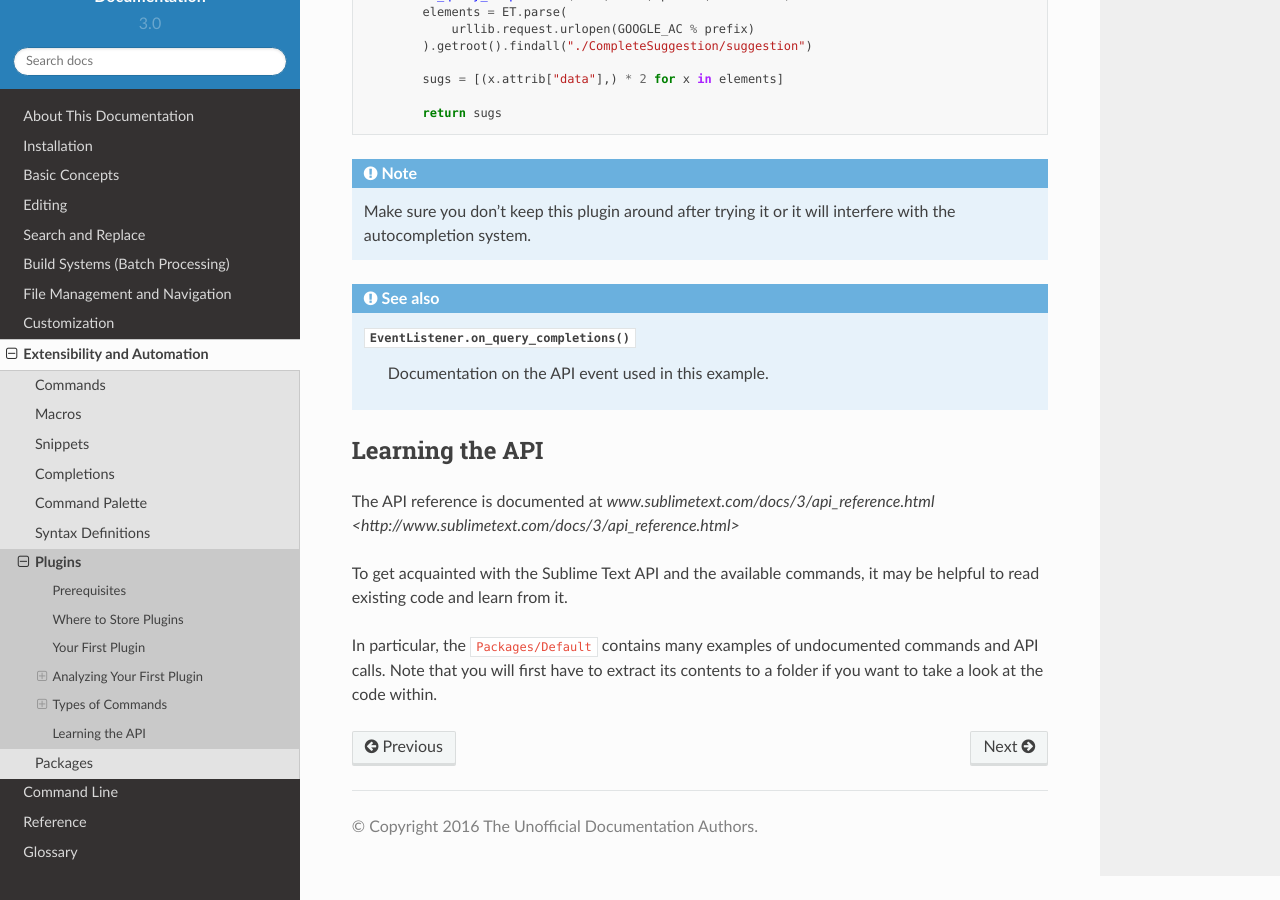
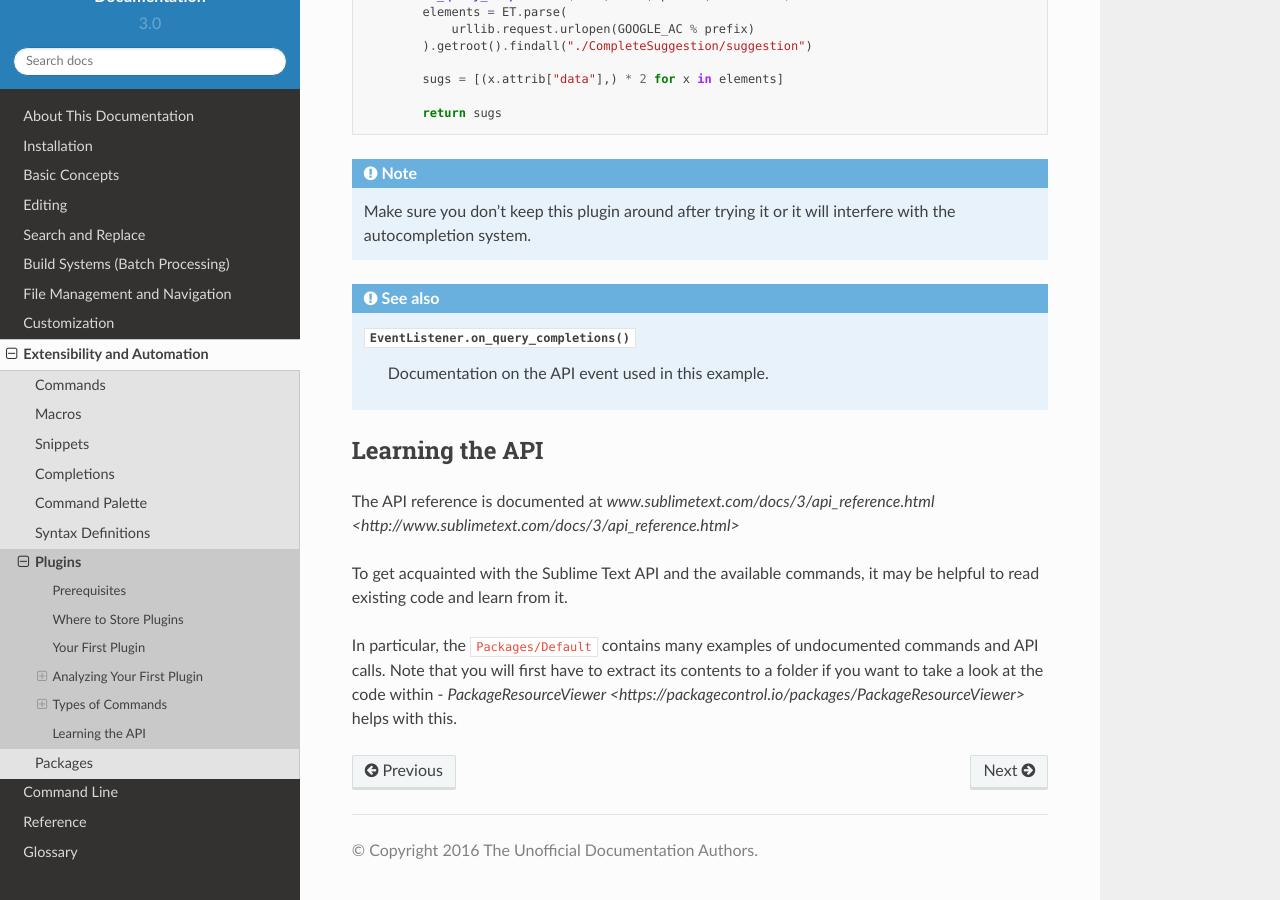
Before and after one commit to guillermooo/sublime-undocs, a Sphinx documentation site: the page built from source/extensibility/plugins.rst, in a window 1280 px wide and 900 px high, scrolled down 3831 px. Built offline with Sphinx 7.4.7 and the Read the Docs theme 2.0.0, drawn with Linux system fonts in a browser that asks for light colours.

Commit message:
Adding link to PackageResourceViewer
Suggested by @keith-hall in https://github.com/guillermooo/sublime-undocs/pull/240/files#r123324494

```diff
--- a/source/extensibility/plugins.rst
+++ b/source/extensibility/plugins.rst
@@ -223,4 +223,4 @@ it may be helpful to read existing code and learn from it.
 
 In particular, the :file:`Packages/Default` contains many examples of
 undocumented commands and API calls. Note that you will first have to extract
-its contents to a folder if you want to take a look at the code within.
+its contents to a folder if you want to take a look at the code within - `PackageResourceViewer <https://packagecontrol.io/packages/PackageResourceViewer>` helps with this.
```
